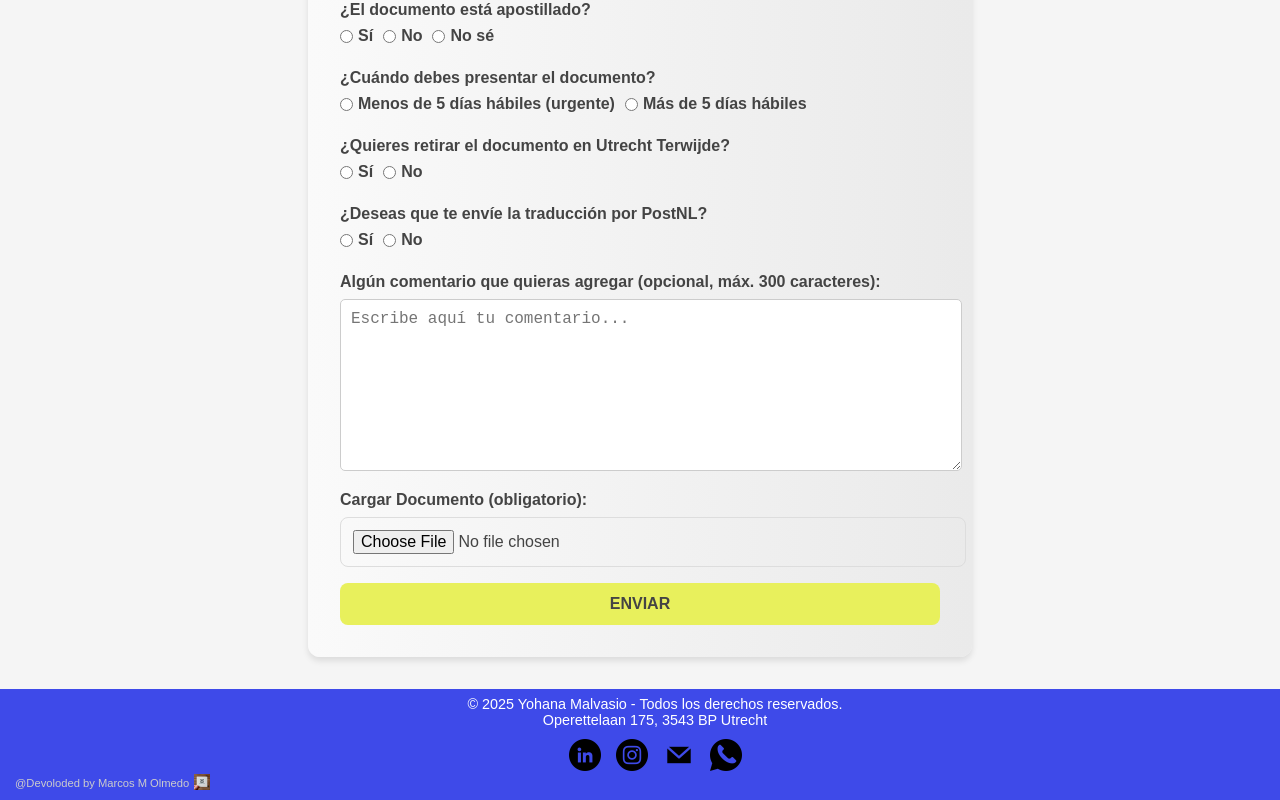
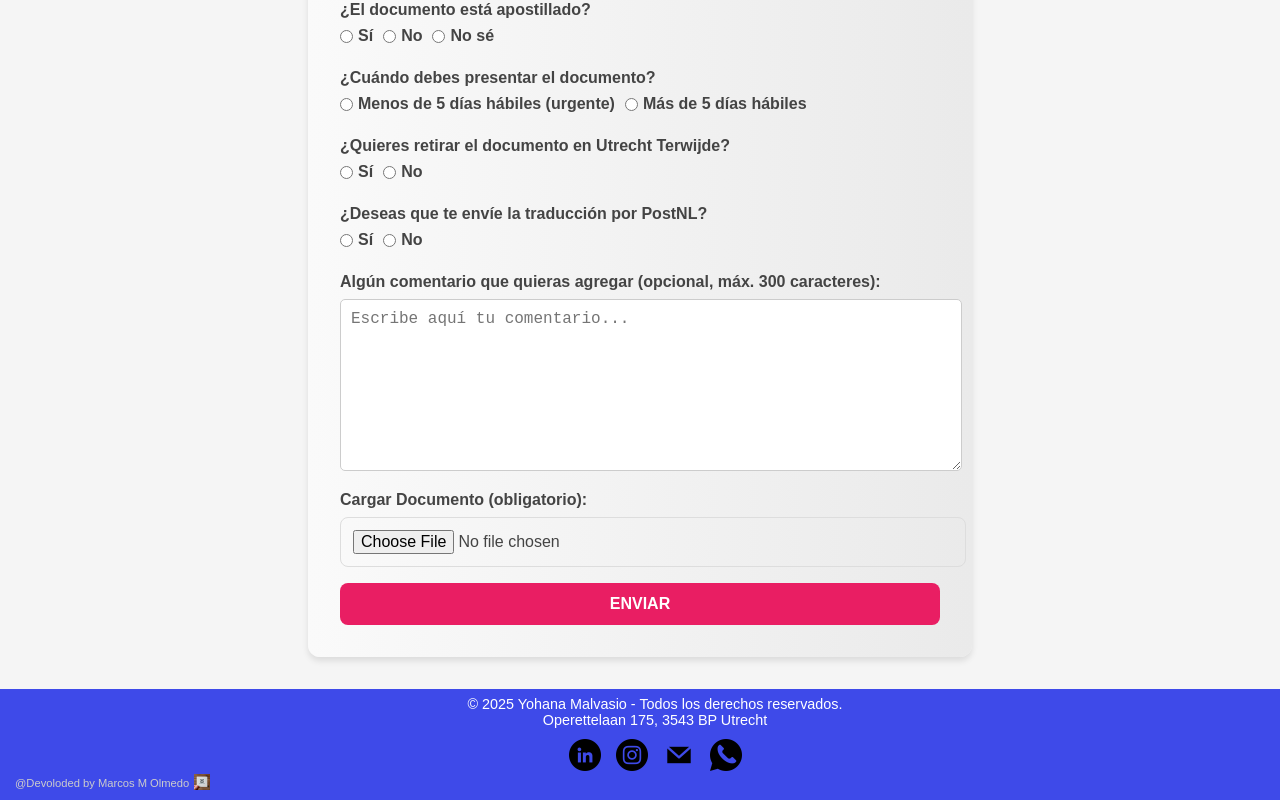
Before and after one commit to MarcosMolmedo/My-Translator, a React (Vite) app: page /cotizaciones in a window 1280 px wide. Shown: the part 569-1369 px from the top of the page. Built offline with nearby package versions, Linux system fonts and the light colour scheme.

Commit message:
agrego color al boton de cotizaciones

```diff
--- a/src/Styles/Cotizaciones.css
+++ b/src/Styles/Cotizaciones.css
@@ -78,8 +78,8 @@
   }
 
   .btn-enviar {
-    background-color: #e8f05c !important; /* Forzar color */
-    color: #444;
+    background-color: #e91e63 !important; /* Forzar color */
+    color: white;
     padding: 0.75rem;
     font-size: 1rem;
     font-weight: bold;
```
